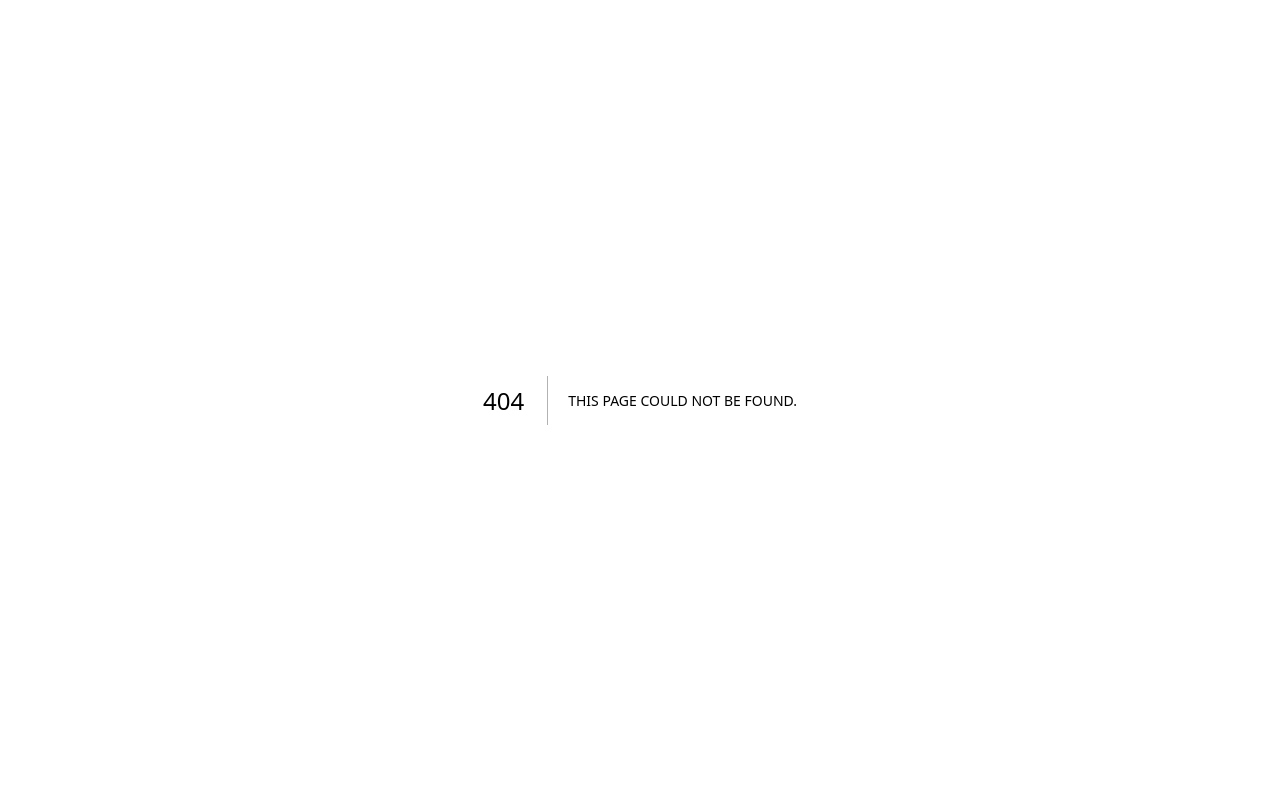
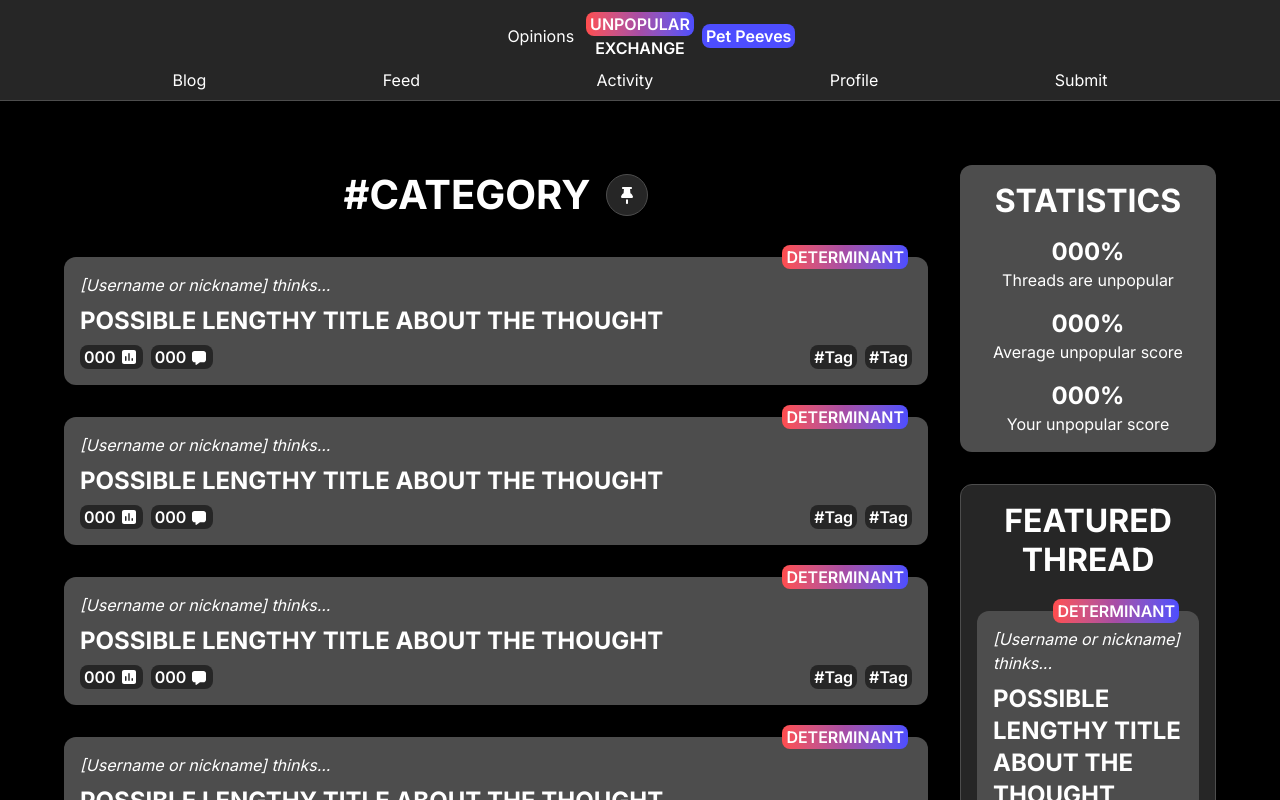
Before and after one commit to PresidentTree94/unpopular-exchange, a Next.js app: page /peeves/category/1 in a window 1280 px wide. Before the commit this address had no page. Shown: the top 800 px of the page. Built offline with nearby package versions, Linux system fonts and the light colour scheme.

Commit message:
Added slug category pages.

```diff
--- a/src/app/(main)/layout.tsx
+++ b/src/app/(main)/layout.tsx
@@ -23,8 +23,8 @@ export default function NavLayout({
           <Link href="/" className="uppercase font-semibold w-min text-center"><span>Unpopular</span> Exchange</Link>
           <FontAwesomeIcon icon={faCircleDown} className={`${isOpen ? "rotate-180": ""} sm:!hidden transition-transform !h-8 !w-auto hover:cursor-pointer`} onClick={toggleMenu} />
         </div>
-        <Link href="/opinions" className={`${pathname === "/opinions" ? "active bg-unpopular" : ""} col-1 row-1 justify-self-end hover:bg-unpopular`} onClick={closeMenu}>Opinions</Link>
-        <Link href="/peeves" className={`${pathname === "/peeves" ? "active bg-popular" : ""} col-3 row-1 justify-self-start hover:bg-popular`} onClick={closeMenu}>Pet Peeves</Link>
+        <Link href="/opinions" className={`${pathname.startsWith("/opinions") ? "active bg-unpopular" : ""} col-1 row-1 justify-self-end hover:bg-unpopular`} onClick={closeMenu}>Opinions</Link>
+        <Link href="/peeves" className={`${pathname.startsWith("/peeves") ? "active bg-popular" : ""} col-3 row-1 justify-self-start hover:bg-popular`} onClick={closeMenu}>Pet Peeves</Link>
         <div className={`col-span-full flex flex-col sm:flex-row items-center gap-4 sm:gap-0 sm:justify-evenly`}>
           <Link href="/blog" className={pathname === "/blog" ? "active" : ""} onClick={closeMenu}>Blog</Link>
           <Link href="/feed" className={pathname === "/feed" ? "active": ""} onClick={closeMenu}>Feed</Link>
--- /dev/null
+++ b/src/app/(main)/opinions/category/[slug]/page.tsx
@@ -0,0 +1,8 @@
+import Category from "@/shared/Category";
+import { Type } from "@/enum";
+
+export default function OCategory() {
+  return (
+    <Category type={Type.OPINIONS} />
+  );
+}
--- /dev/null
+++ b/src/app/(main)/peeves/category/[slug]/page.tsx
@@ -0,0 +1,8 @@
+import Category from "@/shared/Category";
+import { Type } from "@/enum";
+
+export default function PCategory() {
+  return (
+    <Category type={Type.PEEVES} />
+  );
+}
--- a/src/components/Thread.tsx
+++ b/src/components/Thread.tsx
@@ -9,12 +9,12 @@ export default function Thread() {
       <span className="absolute bottom-full right-5 translate-y-1/2">Determinant</span>
       <div className="flex gap-2 justify-between @max-3xs:flex-col">
         <div className="flex gap-2">
-          <p className="tag flex items-center justify-center gap-[0.1875rem] flex-1 @max-3xs:p-1">000<FontAwesomeIcon icon={faSquarePollVertical} className="!h-4"/></p>
-          <p className="tag flex items-center justify-center gap-[0.1875rem] flex-1 @max-3xs:p-1">000<FontAwesomeIcon icon={faMessage} className="!h-[0.875rem]" /></p>
+          <p className="tag flex items-center justify-center gap-[0.1875rem] @max-3xs:w-1/2 @max-3xs:p-1">000<FontAwesomeIcon icon={faSquarePollVertical} className="!h-4"/></p>
+          <p className="tag flex items-center justify-center gap-[0.1875rem] @max-3xs:w-1/2 @max-3xs:p-1">000<FontAwesomeIcon icon={faMessage} className="!h-[0.875rem]" /></p>
         </div>
-        <div className="flex gap-2">
-          <p className="tag flex justify-center flex-1 @max-3xs:p-1">#Tag</p>
-          <p className="tag flex justify-center flex-1 @max-3xs:p-1">#Tag</p>
+        <div className="flex justify-center gap-2">
+          <p className="tag flex justify-center @max-3xs:w-1/2 @max-3xs:p-1">#Tag</p>
+          <p className="tag flex justify-center @max-3xs:w-1/2 @max-3xs:p-1">#Tag</p>
         </div>
       </div>
     </div>
--- a/src/shared/Categories.tsx
+++ b/src/shared/Categories.tsx
@@ -1,4 +1,5 @@
 import { Type } from "@/enum";
+import Link from "next/link";
 
 export default function Categories({
   type,
@@ -7,26 +8,30 @@ export default function Categories({
 }>) {
   return (
     <section className="grid grid-cols-[repeat(auto-fit,14rem)] gap-8 justify-center">
-      <a className={`box aspect-square flex flex-col justify-center items-center ${type == Type.OPINIONS ? "hover:bg-unpopular" : "hover:bg-popular"}`}>
+      <Link href={"/" + type + "/category/slug"} className={`box aspect-square flex flex-col justify-center items-center ${type == Type.OPINIONS ? "hover:bg-unpopular" : "hover:bg-popular"}`}>
         <h3>#Title</h3>
         <p>000 Discussions</p>
-      </a>
-      <a className={`box aspect-square flex flex-col justify-center items-center ${type == Type.OPINIONS ? "hover:bg-unpopular" : "hover:bg-popular"}`}>
+      </Link>
+      <Link href={"/" + type + "/category/slug"} className={`box aspect-square flex flex-col justify-center items-center ${type == Type.OPINIONS ? "hover:bg-unpopular" : "hover:bg-popular"}`}>
         <h3>#Title</h3>
         <p>000 Discussions</p>
-      </a>
-      <a className={`box aspect-square flex flex-col justify-center items-center ${type == Type.OPINIONS ? "hover:bg-unpopular" : "hover:bg-popular"}`}>
+      </Link>
+      <Link href={"/" + type + "/category/slug"} className={`box aspect-square flex flex-col justify-center items-center ${type == Type.OPINIONS ? "hover:bg-unpopular" : "hover:bg-popular"}`}>
         <h3>#Title</h3>
         <p>000 Discussions</p>
-      </a>
-      <a className={`box aspect-square flex flex-col justify-center items-center ${type == Type.OPINIONS ? "hover:bg-unpopular" : "hover:bg-popular"}`}>
+      </Link>
+      <Link href={"/" + type + "/category/slug"} className={`box aspect-square flex flex-col justify-center items-center ${type == Type.OPINIONS ? "hover:bg-unpopular" : "hover:bg-popular"}`}>
         <h3>#Title</h3>
         <p>000 Discussions</p>
-      </a>
-      <a className={`box aspect-square flex flex-col justify-center items-center ${type == Type.OPINIONS ? "hover:bg-unpopular" : "hover:bg-popular"}`}>
+      </Link>
+      <Link href={"/" + type + "/category/slug"} className={`box aspect-square flex flex-col justify-center items-center ${type == Type.OPINIONS ? "hover:bg-unpopular" : "hover:bg-popular"}`}>
         <h3>#Title</h3>
         <p>000 Discussions</p>
-      </a>
+      </Link>
+      <Link href={"/" + type + "/category/slug"} className={`box aspect-square flex flex-col justify-center items-center ${type == Type.OPINIONS ? "hover:bg-unpopular" : "hover:bg-popular"}`}>
+        <h3>#Title</h3>
+        <p>000 Discussions</p>
+      </Link>
     </section>
   );
 }
--- /dev/null
+++ b/src/shared/Category.tsx
@@ -0,0 +1,48 @@
+import { Type } from "@/enum";
+import SidebarLayout from "./Sidebar";
+import Thread from "@/components/Thread";
+import { FontAwesomeIcon } from "@fortawesome/react-fontawesome";
+import { faThumbTack } from "@fortawesome/free-solid-svg-icons";
+
+export default function Category({
+  type,
+}: Readonly<{
+  type: Type;
+}>) {
+  return (
+    <SidebarLayout
+      articleContent={<>
+        <div className="flex items-center gap-4 m-auto">
+          <h1>#Category</h1>
+          <FontAwesomeIcon icon={faThumbTack} className={`bordered border p-3 rounded-full !w-auto aspect-square hover:cursor-pointer ${type === Type.OPINIONS ? "hover:bg-unpopular" : "hover:bg-popular"}`} />
+        </div>
+        <Thread />
+        <Thread />
+        <Thread />
+        <Thread />
+        <Thread />
+      </>}
+      asideContent={<>
+        <div className="box flex flex-col gap-4">
+          <h2 className="leading-[normal]">Statistics</h2>
+          <div>
+            <h3>000%</h3>
+            <p>Threads are unpopular</p>
+          </div>
+          <div>
+            <h3>000%</h3>
+            <p>Average unpopular score</p>
+          </div>
+          <div>
+            <h3>000%</h3>
+            <p>Your unpopular score</p>
+          </div>
+        </div>
+        <div className="box bordered border">
+          <h2 className="leading-[normal] mb-8">Featured Thread</h2>
+          <Thread />
+        </div>
+      </>}
+    />
+  );
+}
```
